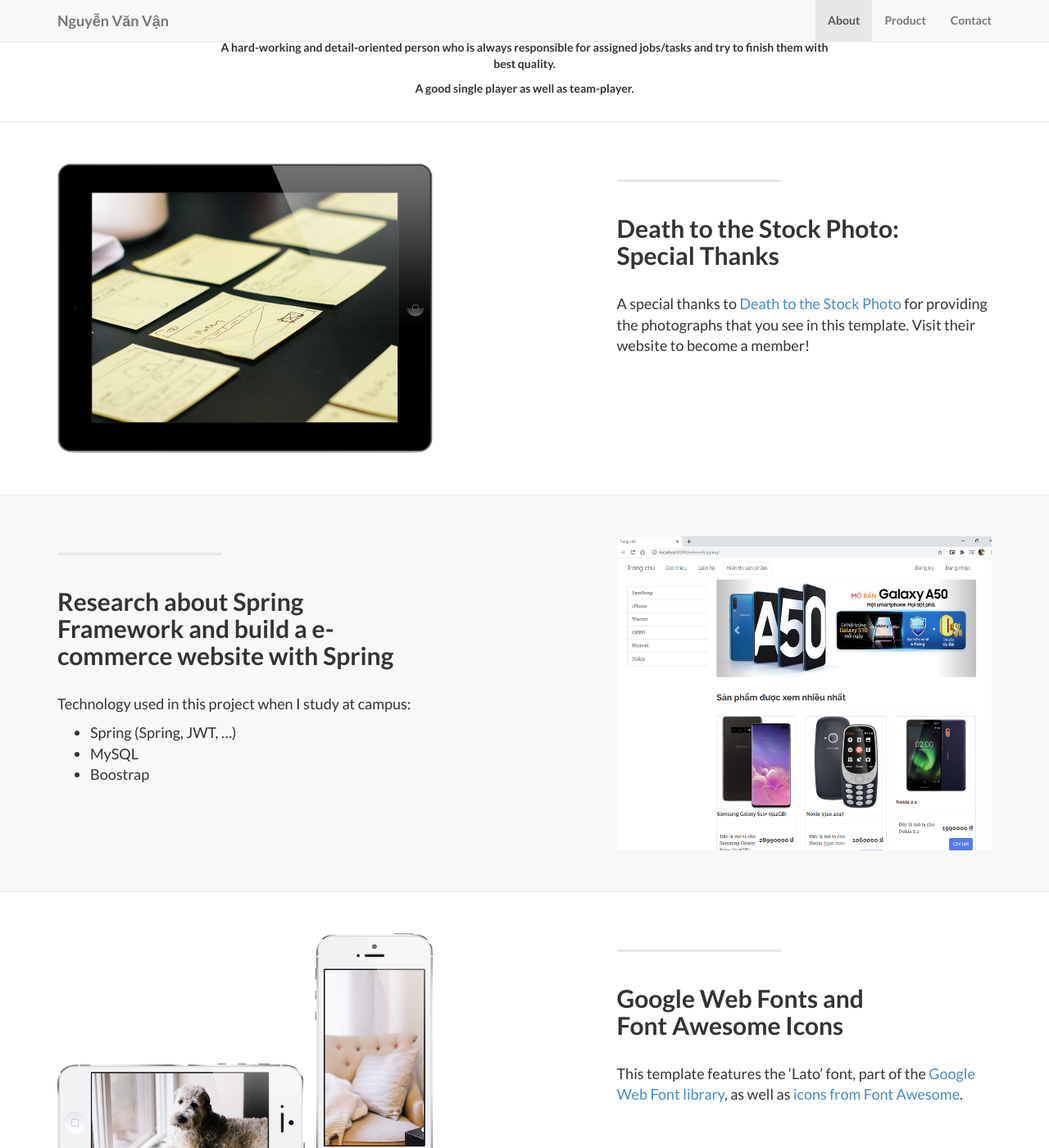
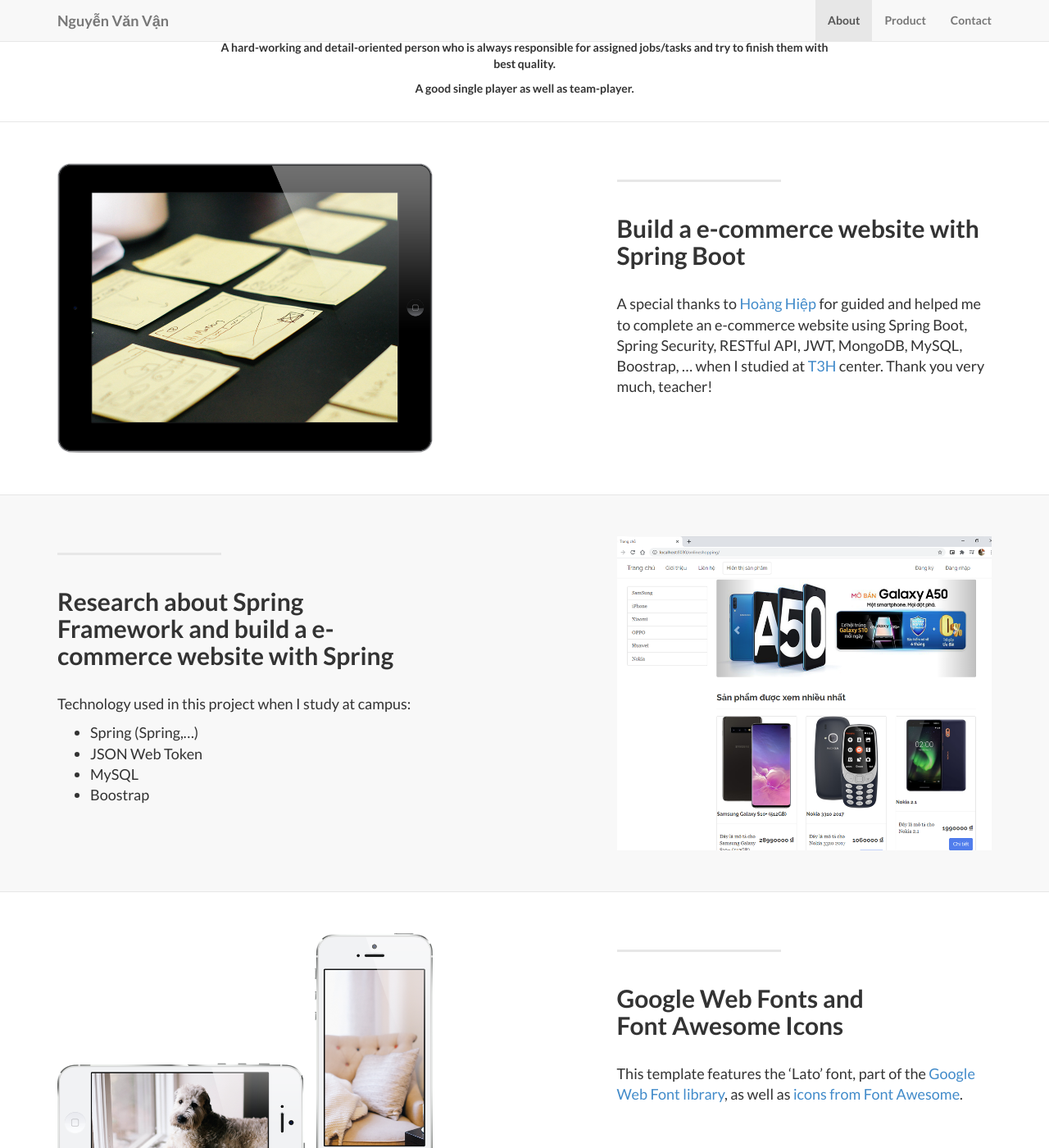
Before and after one commit to vangiacoder/landing-page, a Jekyll site: the page built from index.html, in a window 1280 px wide and 1400 px high, scrolled down 852 px. Shown: the whole window at 82% size. Built offline with Jekyll 4.4.1, drawn with Linux system fonts in a browser that asks for light colours; nearby versions of some CDN libraries; library files that are not in the unit come from our copies.

```diff
--- a/_posts/2014-09-21-services-1.markdown
+++ b/_posts/2014-09-21-services-1.markdown
@@ -2,7 +2,8 @@
 layout: default
 img: ipad.png
 category: Services
-title: Death to the Stock Photo:<br>Special Thanks
+title: Build a e-commerce website with Spring Boot
 description: |
 ---
-  A special thanks to [Death to the Stock Photo](http://join.deathtothestockphoto.com/) for providing the photographs that you see in this template.  Visit their website to become a member!
+  A special thanks to [Hoàng Hiệp](https://www.facebook.com/hoanghiep0409/) for guided and helped me to complete an e-commerce website using Spring Boot, Spring Security, RESTful API, JWT, MongoDB, MySQL, Boostrap, ...  when I studied at [T3H](http://t3h.edu.vn/) center.
+  Thank you very much, teacher!
--- a/_posts/2014-09-22-services-2.markdown
+++ b/_posts/2014-09-22-services-2.markdown
@@ -6,6 +6,7 @@
 description: |
 ---
   Technology used in this project when I study at campus:
-   + Spring (Spring, JWT, ...)
+   + Spring (Spring,...)
+   + JSON Web Token
    + MySQL
    + Boostrap
```
